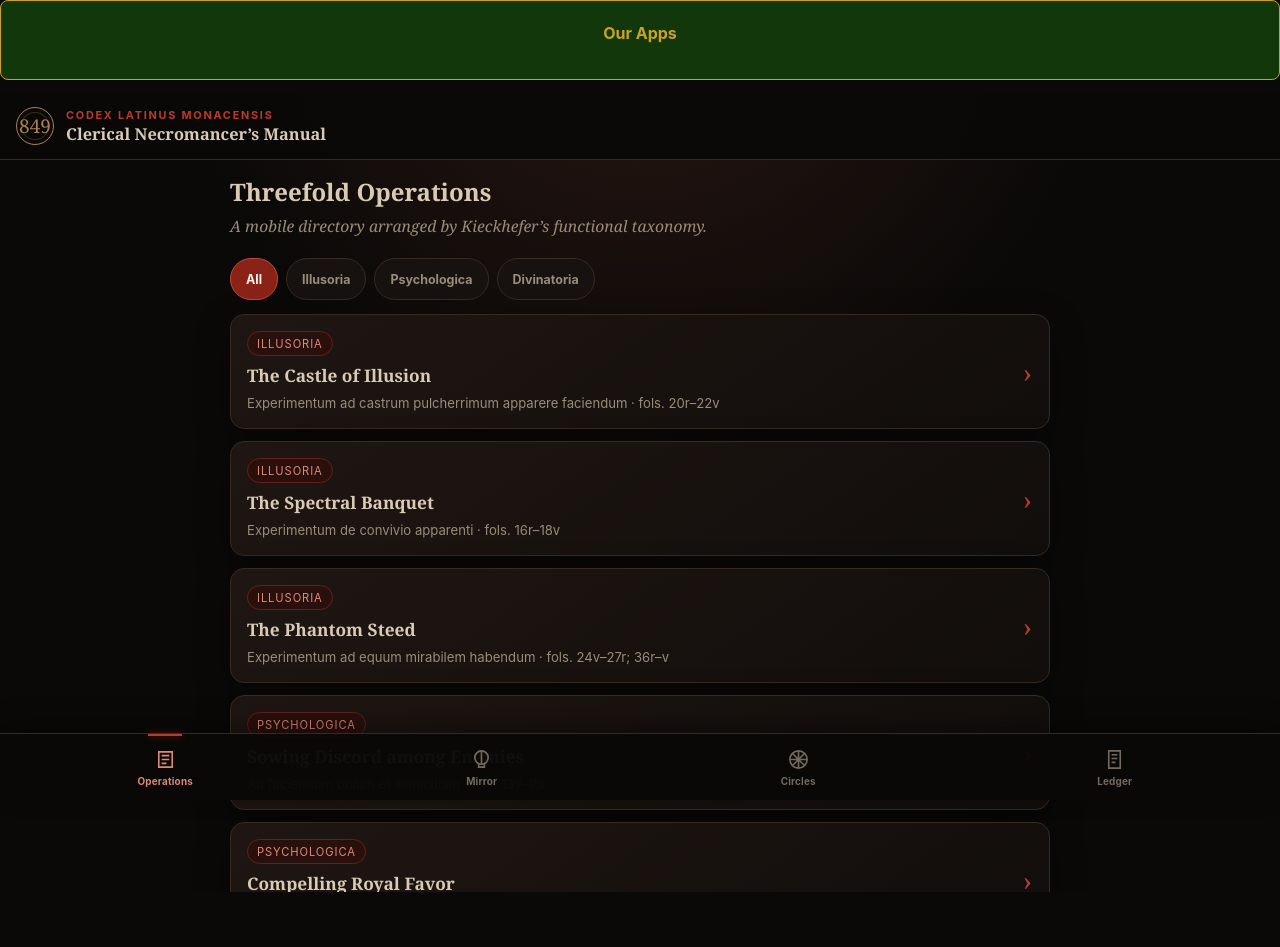
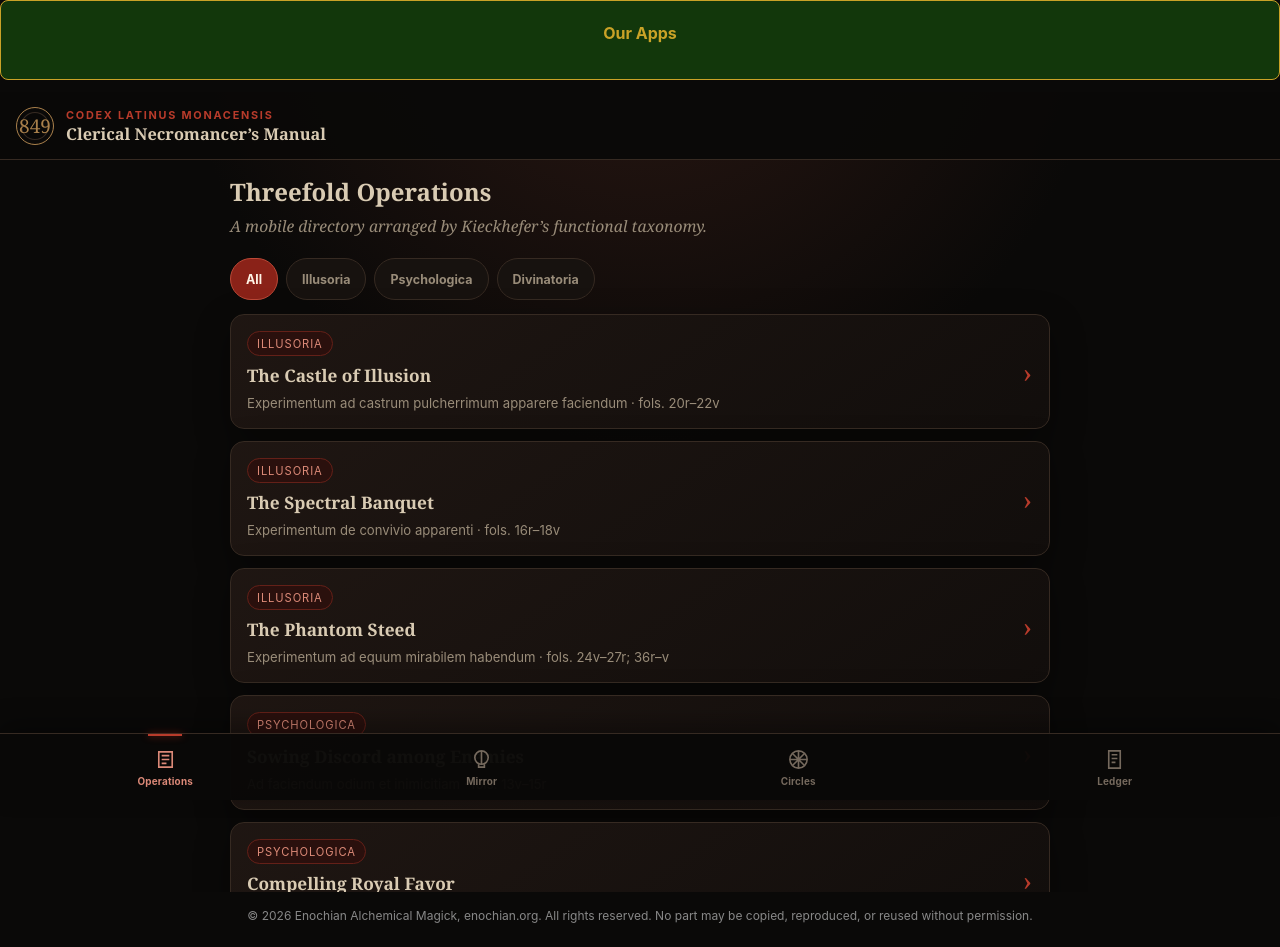
Before and after one commit to oipteaapdoce/CLM-849, a plain HTML site: page index.html in a window 1280 px wide. Before the commit the page ends 892 px from the top, so only its background shows below. Drawn offline with Linux system fonts and the light colour scheme.

Commit message:
Add copyright notice

```diff
--- a/index.html
+++ b/index.html
@@ -480,5 +480,5 @@ function init() {
 }
 init();
 </script>
-</body>
+<footer style="text-align:center;font-size:12px;color:#888;padding:16px 12px 24px">© 2026 Enochian Alchemical Magick, enochian.org. All rights reserved. No part may be copied, reproduced, or reused without permission.</footer> </body>
 </html>
```
